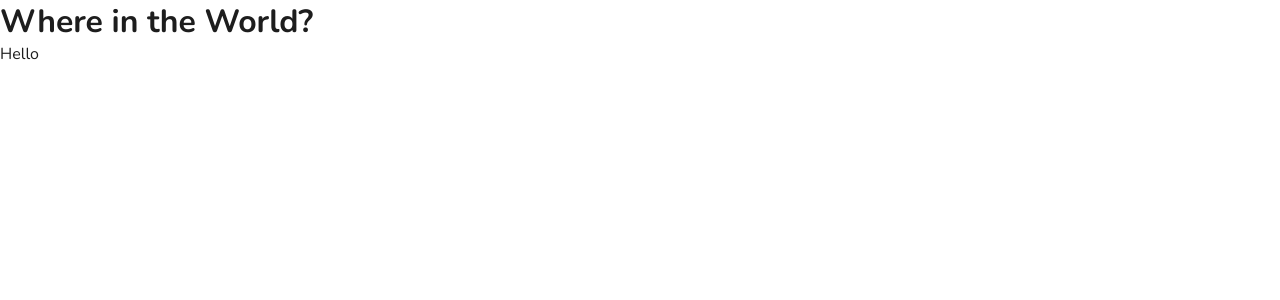
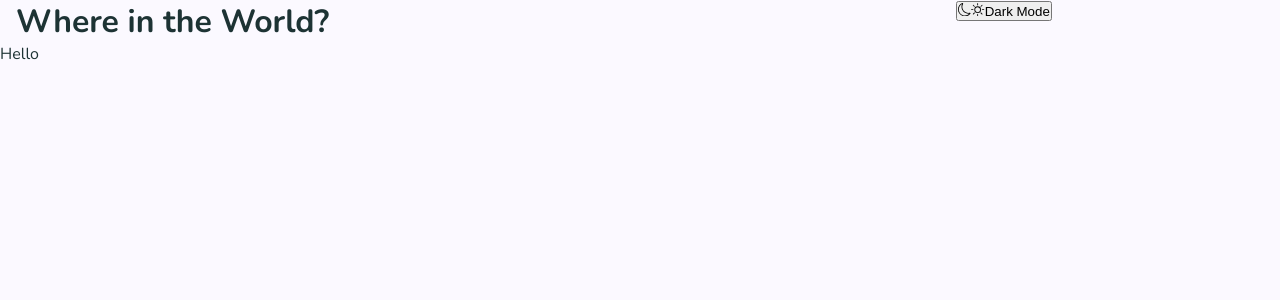
Before and after one commit to justingarcianm/rest-countries-api, a Next.js app: page / in a window 1280 px wide. Shown: the top 300 px of the page. Built offline with nearby package versions, Linux system fonts and the light colour scheme.

Commit message:
taking a break, having issues with state

```diff
--- a/components/header.js
+++ b/components/header.js
@@ -1,7 +1,30 @@
-export default function Header() {
+import { Container, Row, Column } from "../styled/defaults";
+import { BsMoon, BsSun } from "react-icons/bs";
+
+export default function Header({ themeOptions }) {
+  const handleThemeToggle = () => {
+    let themeName = themeOptions.themeSelected.name;
+    let themeSelection = themeName === "light-theme" ? "dark-theme" : "light-theme";
+    console.log(themeOptions.themeToggle);
+    return themeOptions.themeToggle(themeSelection);
+  };
+
   return (
     <header>
-      <h1>Where in the World?</h1>
+      <Container>
+        <Row>
+          <Column size={"9"}>
+            <h1>Where in the World?</h1>
+          </Column>
+          <Column size={"3"}>
+            <button onClick={handleThemeToggle}>
+              <BsMoon />
+              <BsSun />
+              Dark Mode
+            </button>
+          </Column>
+        </Row>
+      </Container>
     </header>
   );
 }
--- a/components/layout.js
+++ b/components/layout.js
@@ -2,7 +2,7 @@ import Head from "next/head";
 
 import Header from "./header";
 
-export default function Layout({ children }) {
+export default function Layout({ children, themeOptions }) {
   return (
     <>
       <Head>
@@ -10,7 +10,7 @@ export default function Layout({ children }) {
         <meta name="description" content="Generated by create next app" />
         <link rel="icon" href="/favicon.ico" />
       </Head>
-      <Header />
+      <Header themeOptions={themeOptions} />
       {children}
     </>
   );
--- /dev/null
+++ b/context/theme.context.jsx
@@ -0,0 +1,10 @@
+import React, { useState, createContext } from "react";
+import { light, dark } from "../styled/theme";
+
+export const ThemeContext = createContext();
+
+export const MyThemeProvider = ({ children }) => {
+  const [selectedTheme, setSelectedTheme] = useState(light);
+
+  return <ThemeContext.Provider value={{ setSelectedTheme, selectedTheme }}>{children}</ThemeContext.Provider>;
+};
--- a/package.json
+++ b/package.json
@@ -12,6 +12,7 @@
     "next": "13.2.4",
     "react": "18.2.0",
     "react-dom": "18.2.0",
+    "react-icons": "^4.8.0",
     "styled-components": "^5.3.9"
   },
   "devDependencies": {
--- a/pages/_app.js
+++ b/pages/_app.js
@@ -1,16 +1,22 @@
 import Layout from "../components/layout";
 import GlobalStyles from "../styled/global";
-import { ThemeProvider } from "styled-components";
-import { dark, light } from "../styled/theme";
+import { ThemeProvider as StyledComponentTheme } from "styled-components";
+
+import React, { useState } from "react";
+import { light, dark } from "../styled/theme";
 
 function MyApp({ Component, pageProps }) {
+  const [themeSelected, setThemeSelected] = useState(light);
+
+  const themeToggle = (theme) => setThemeSelected(theme === "light-theme" ? dark : light);
+
   return (
-    <ThemeProvider theme={light}>
-      <Layout>
+    <StyledComponentTheme theme={themeSelected}>
+      <Layout themeOptions={{ themeToggle, themeSelected }}>
         <GlobalStyles />
         <Component {...pageProps} />
       </Layout>
-    </ThemeProvider>
+    </StyledComponentTheme>
   );
 }
 
--- a/pages/_document.js
+++ b/pages/_document.js
@@ -6,7 +6,7 @@ class MyDocument extends Document {
       <Html>
         <Head>
           <link rel="preconnect" href="https://fonts.googleapis.com" />
-          <link rel="preconnect" href="https://fonts.gstatic.com" crossOrigin />
+          <link rel="preconnect" href="https://fonts.gstatic.com" crossOrigin="true" />
           <link href="https://fonts.googleapis.com/css2?family=Nunito:wght@300;400;700&display=swap" rel="stylesheet" />
         </Head>
         <body>
--- a/styled/defaults.js
+++ b/styled/defaults.js
@@ -1,4 +1,11 @@
 import styled from "styled-components";
+
+export const sizes = {
+  xl: `(min-width:1921px)`,
+  l: `(max-width:1920px)`,
+  m: `(max-width:991px)`,
+  s: `(max-width:600px)`,
+};
 
 export const Container = styled.div`
   width: 100%;
@@ -8,6 +15,22 @@ export const Container = styled.div`
   margin-left: 0;
 `;
 
-export const Column = style.div`
-    width: ${props}
+export const Row = styled.div`
+    width:100%;
+    display:flex;
+    justify-content:space-evenly;
+    align-content-stretch;
+    gap:1rem;
+
+    @media ${sizes.m} {
+      flex-direction:column;
+    }
 `;
+
+export const Column = styled.div`
+  width: ${(props) => Math.round((parseInt(props.size) / 12) * 100)}%;
+
+  @media ${sizes.m} {
+    width: 100%;
+  }
+`;
--- a/styled/theme.js
+++ b/styled/theme.js
@@ -1,18 +1,18 @@
 export const light = {
   name: "light-theme",
   colors: {
-    background: "#fff",
-    text: "#1d1d1d",
-    card: "#fff",
-    shadow: "1px 0 5px 20px rgba(0,0,0, .5)",
+    background: "#FBF9FF",
+    text: "#1D3334",
+    card: "#FBF9FF",
+    shadow: "0px 4px 10px -5px rgba(29,29,29,0.25);",
   },
 };
 export const dark = {
   name: "dark-theme",
   colors: {
-    background: "#222",
-    text: "#fff",
-    card: "#333",
-    shadow: "1px 0 5px 20px rgba(0,0,0, .5)",
+    background: "#1D3334",
+    text: "#FBF9FF",
+    card: "#2C4C4E",
+    shadow: "0px 10px 20px -5px rgba(29,29,29,0.25);",
   },
 };
```
Also changed, not shown: 1 other file (tests, documents, lock files or other folders).
